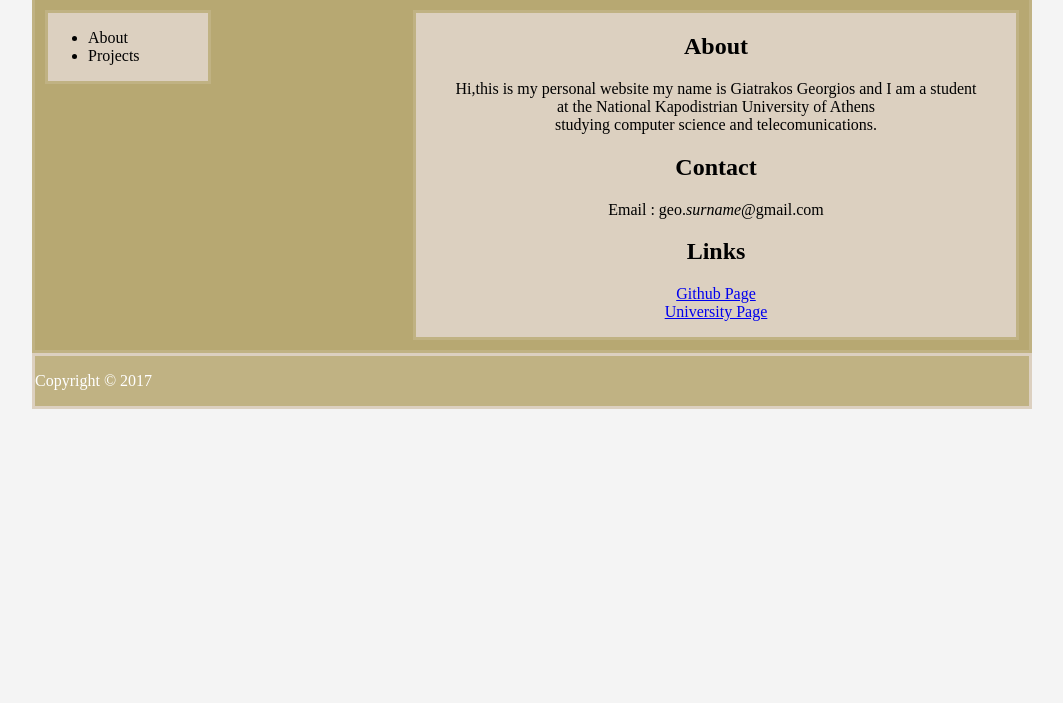
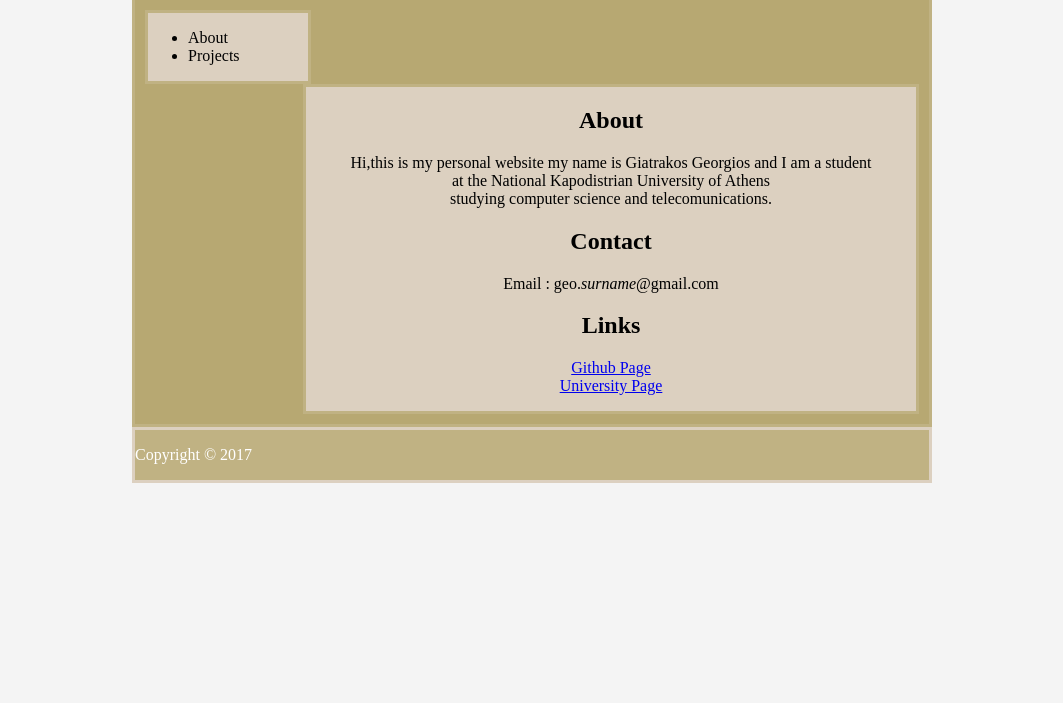
Before and after one commit to giatrakosg/giatrakosg.github.io, a plain HTML site: page index.html in a window 1280 px wide. Shown: the part 97-800 px from the top of the page, without its empty margins (108-1171 px from the left). Drawn offline with Linux system fonts and the light colour scheme.

Commit message:
revert changes

```diff
--- a/style.css
+++ b/style.css
@@ -21,7 +21,7 @@ body {
     background-color: #F4F4F4;
     margin-left: auto ;
     margin-right: auto;
-    width: 1000px ;
+    width: 800px ;
 
 }
 
@@ -36,7 +36,7 @@ body {
 #main {
     background-color: #DCD0C0;
     float: right;
-    width: 600px;
+    width: 610px;
     text-align: center;
     border-style: solid;
     border-width: medium;
```
